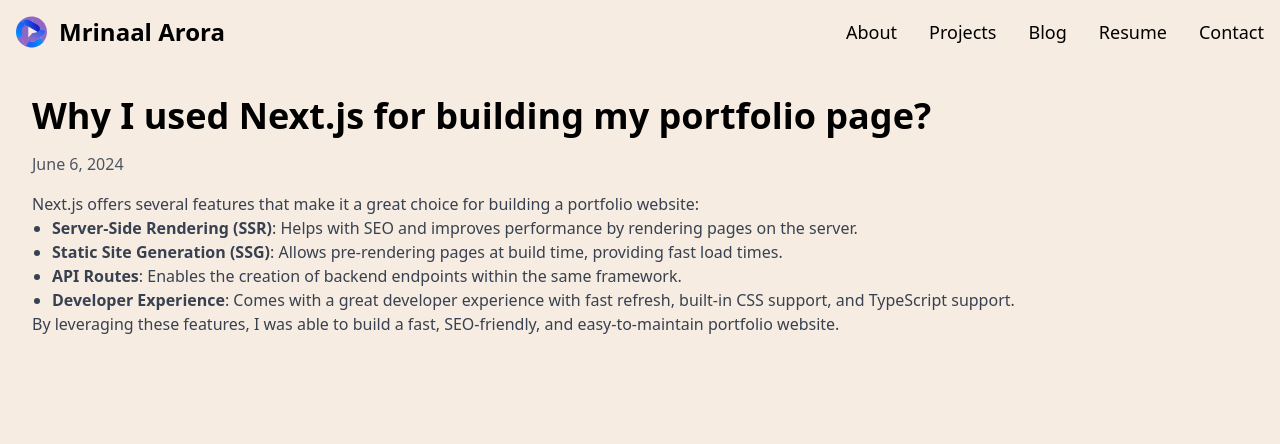
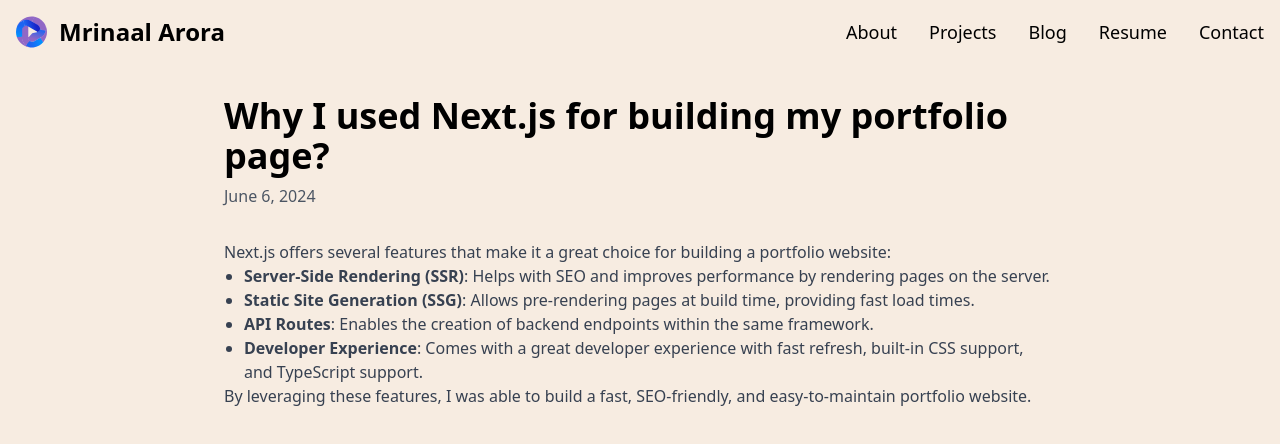
Before and after one commit to aroramrinaal/my-portfolio, a Next.js app: page /blog/1 in a window 1280 px wide. Shown: the top 444 px of the page. Built offline with nearby package versions, Linux system fonts and the light colour scheme.

Commit message:
refactor: Update blog post page layout and styling

```diff
--- a/src/pages/blog/[id].tsx
+++ b/src/pages/blog/[id].tsx
@@ -35,10 +35,10 @@ const BlogPostPage: React.FC<BlogPostProps> = ({ post }) => {
   return (
     <div className="flex flex-col min-h-screen bg-linen">
       <Navbar />
-      <div className="flex-grow p-8">
-        <h1 className="text-4xl font-bold mb-4">{post.title}</h1>
-        <p className="text-gray-600 mb-4">{post.date}</p>
-        <div className="text-gray-700" dangerouslySetInnerHTML={{ __html: post.content }} />
+      <div className="flex-grow p-8 max-w-4xl mx-auto">
+        <h1 className="text-4xl font-bold mb-2">{post.title}</h1>
+        <p className="text-gray-600 mb-8">{post.date}</p>
+        <div className="text-gray-700 prose lg:prose-xl" dangerouslySetInnerHTML={{ __html: post.content }} />
       </div>
     </div>
   );
```
